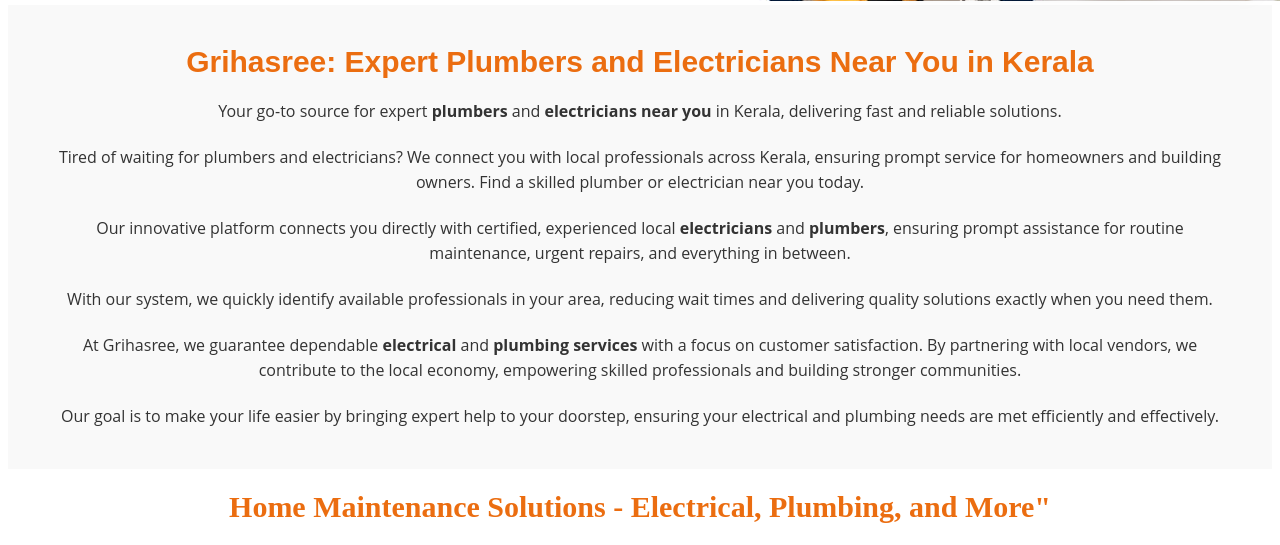
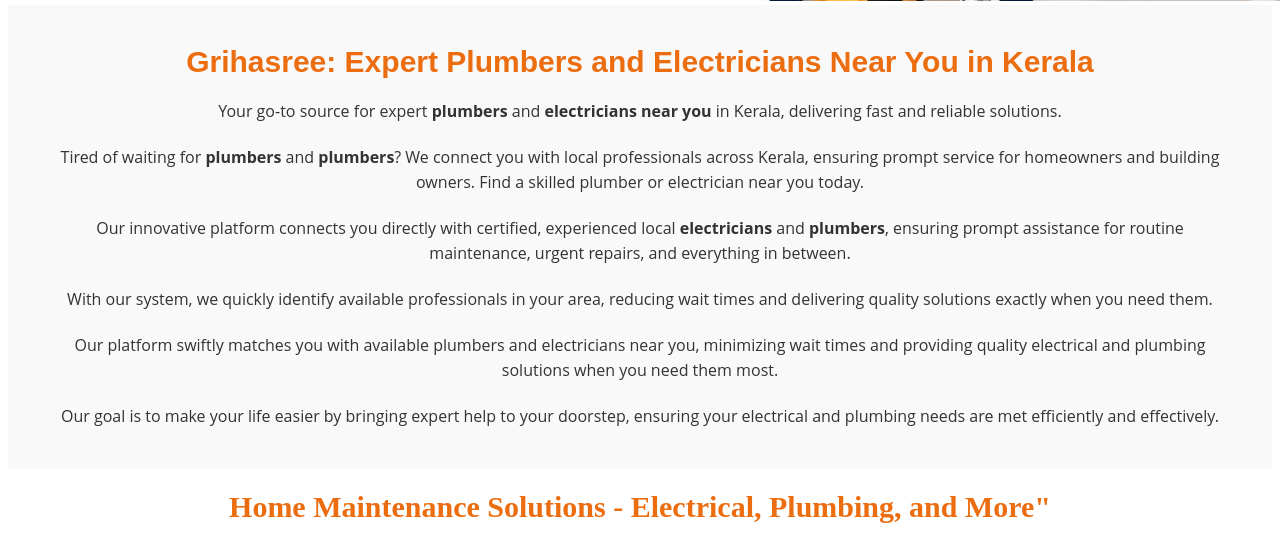
Before and after one commit to dilrajkadavithara/Grihasree2, a Django app: page / in a window 1280 px wide. Shown: the part 607-1152 px from the top of the page. Run offline with Django 5.2, Linux system fonts and the light colour scheme; data that the repository does not hold is empty.

Commit message:
about us first paragraph2

```diff
--- a/gsapp/templates/gsapp/home.html
+++ b/gsapp/templates/gsapp/home.html
@@ -94,10 +94,10 @@
         <div class="container">
           <h1 class="section-title">Grihasree: Expert Plumbers and Electricians Near You in Kerala</h1>
           <p class="section-description">Your go-to source for expert <strong>plumbers</strong> and <strong>electricians near you</strong> in Kerala, delivering fast and reliable solutions.</p>
-          <p class="section-description">Tired of waiting for plumbers and electricians? We connect you with local professionals across Kerala, ensuring prompt service for homeowners and building owners. Find a skilled plumber or electrician near you today.</p>
+          <p class="section-description">Tired of waiting for <strong>plumbers</strong> and <strong>plumbers</strong>? We connect you with local professionals across Kerala, ensuring prompt service for homeowners and building owners. Find a skilled plumber or electrician near you today.</p>
           <p class="section-description">Our innovative platform connects you directly with certified, experienced local <strong>electricians</strong> and <strong>plumbers</strong>, ensuring prompt assistance for routine maintenance, urgent repairs, and everything in between.</p>
           <p class="section-description">With our system, we quickly identify available professionals in your area, reducing wait times and delivering quality solutions exactly when you need them.</p>
-          <p class="section-description">At Grihasree, we guarantee dependable <strong>electrical</strong> and <strong>plumbing services</strong> with a focus on customer satisfaction. By partnering with local vendors, we contribute to the local economy, empowering skilled professionals and building stronger communities.</p>
+          <p class="section-description">Our platform swiftly matches you with available plumbers and electricians near you, minimizing wait times and providing quality electrical and plumbing solutions when you need them most.</p>
           <p class="section-description">Our goal is to make your life easier by bringing expert help to your doorstep, ensuring your electrical and plumbing needs are met efficiently and effectively.</p>
         </div>
       </div>
```
